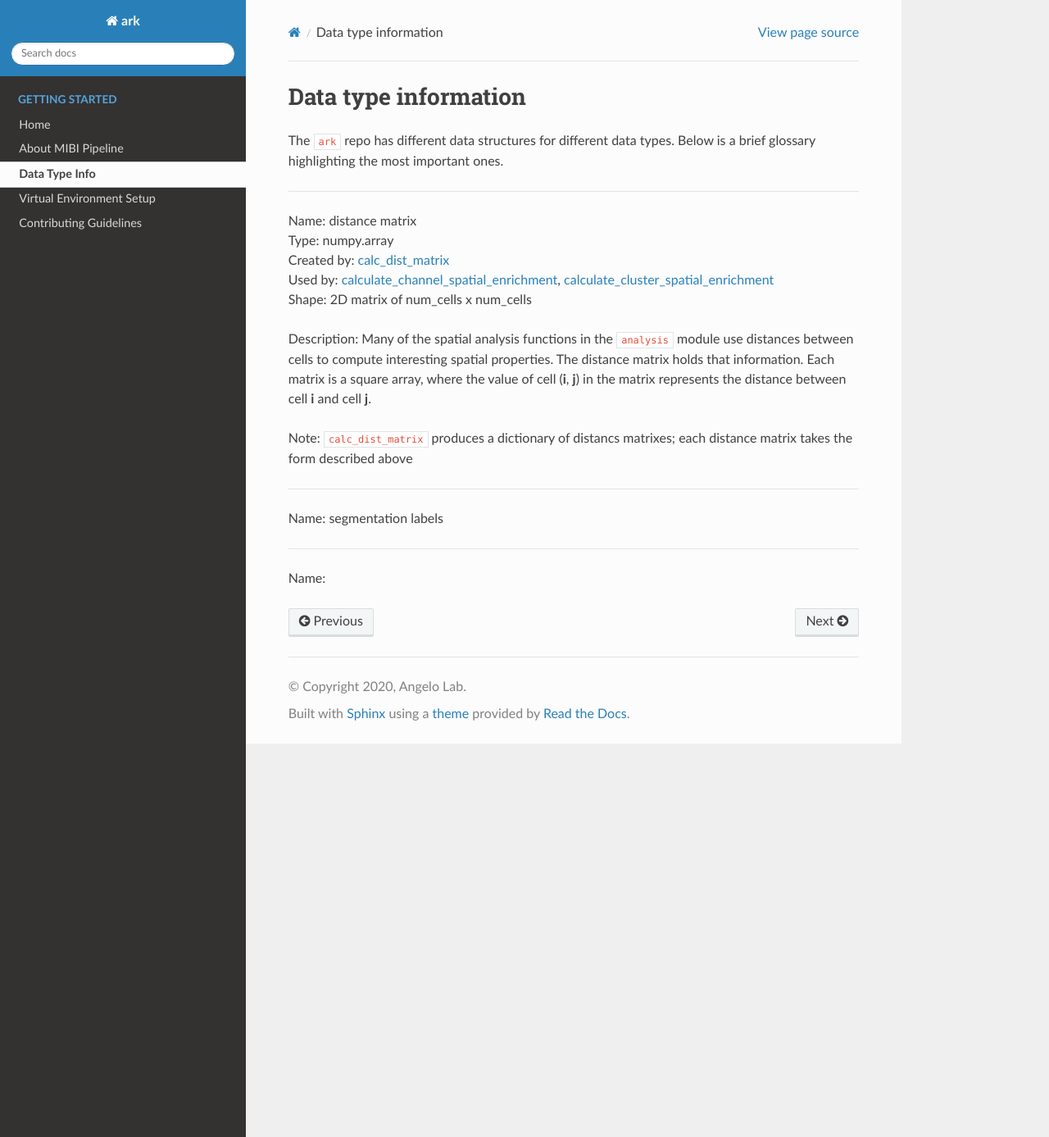
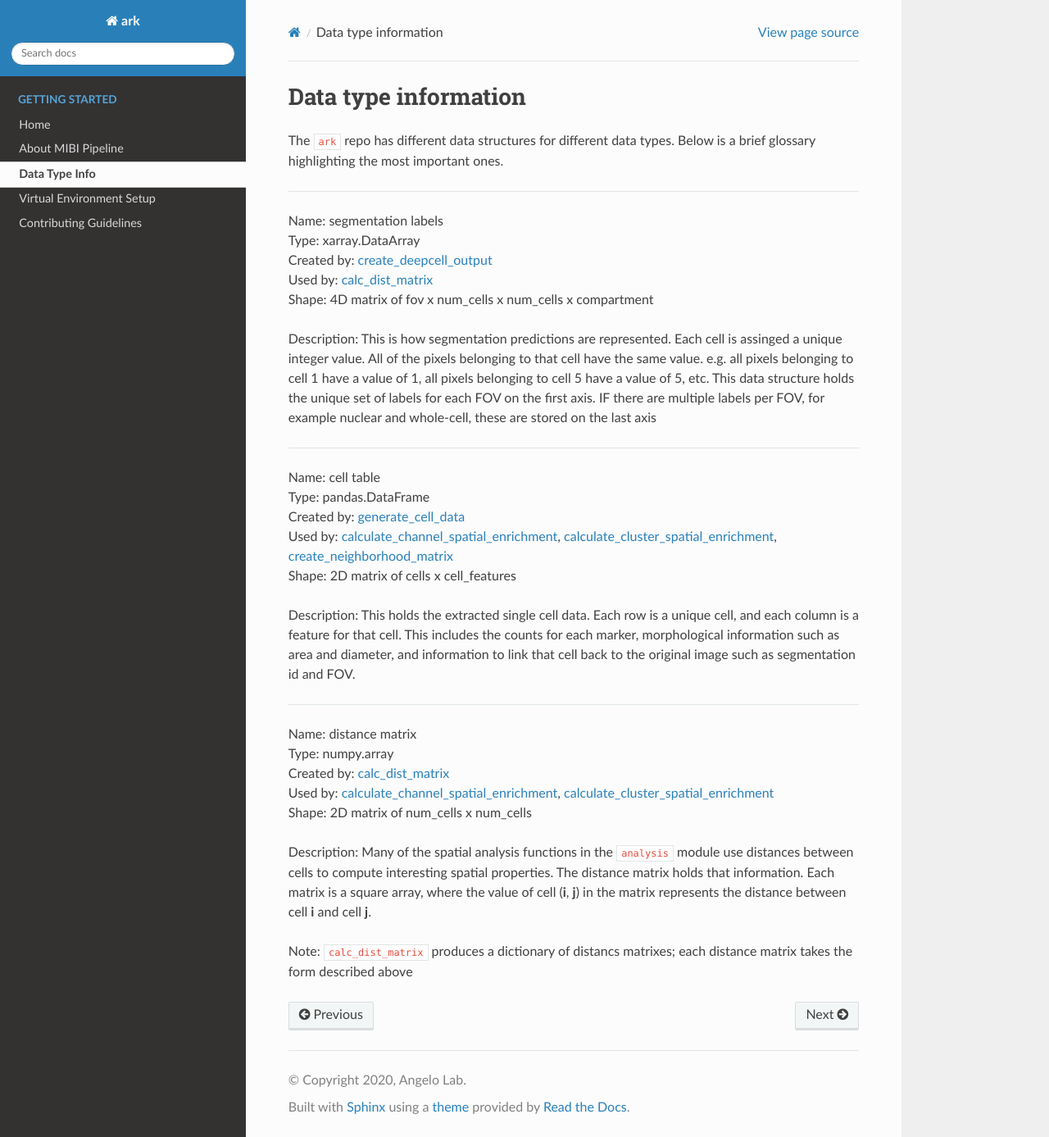
Before and after one commit to angelolab/ark-analysis, a Sphinx documentation site: the page built from docs/_rtd/data_types.md, in a window 1280 px wide and 1387 px high. Shown: the whole window at 82% size. Built offline with Sphinx 7.4.7 and the Read the Docs theme 2.0.0, drawn with Linux system fonts in a browser that asks for light colours; pages that are not in the unit, such as notebooks, are missing from menus.

Commit message:
Update data_types.md

```diff
--- a/docs/_rtd/data_types.md
+++ b/docs/_rtd/data_types.md
@@ -1,6 +1,27 @@
 ## Data type information
 
 The `ark` repo has different data structures for different data types. Below is a brief glossary highlighting the most important ones.
+
+---
+
+Name: segmentation labels
+Type: xarray.DataArray
+Created by: [create_deepcell_output](https://ark-analysis.readthedocs.io/en/latest/_markdown/ark.utils.html#ark.utils.deepcell_service_utils.create_deepcell_output)
+Used by: [calc_dist_matrix](https://ark-analysis.readthedocs.io/en/latest/_markdown/ark.utils.html#ark.utils.spatial_analysis_utils.calc_dist_matrix)
+Shape: 4D matrix of fov x num_cells x num_cells x compartment
+
+Description: This is how segmentation predictions are represented. Each cell is assinged a unique integer value. All of the pixels belonging to that cell have the same value. e.g. all pixels belonging to cell 1 have a value of 1, all pixels belonging to cell 5 have a value of 5, etc. This data structure holds the unique set of labels for each FOV on the first axis. IF there are multiple labels per FOV, for example nuclear and whole-cell, these are stored on the last axis
+
+---
+
+Name: cell table
+Type: pandas.DataFrame
+Created by: [generate_cell_data](https://ark-analysis.readthedocs.io/en/latest/_markdown/ark.segmentation.html#ark.segmentation.marker_quantification.generate_cell_data)
+Used by: [calculate_channel_spatial_enrichment](https://ark-analysis.readthedocs.io/en/latest/_markdown/ark.analysis.html#ark.analysis.spatial_analysis.calculate_channel_spatial_enrichment), [calculate_cluster_spatial_enrichment](https://ark-analysis.readthedocs.io/en/latest/_markdown/ark.analysis.html#ark.analysis.spatial_analysis.calculate_channel_spatial_enrichment),
+[create_neighborhood_matrix](https://ark-analysis.readthedocs.io/en/latest/_markdown/ark.segmentation.html#ark.segmentation.marker_quantification.generate_cell_data)
+Shape: 2D matrix of cells x cell_features
+
+Description: This holds the extracted single cell data. Each row is a unique cell, and each column is a feature for that cell. This includes the counts for each marker, morphological information such as area and diameter, and information to link that cell back to the original image such as segmentation id and FOV.
 
 ---
 
```
Also changed, not shown: other parts of docs/_rtd/data_types.md (+0 -9 lines).
